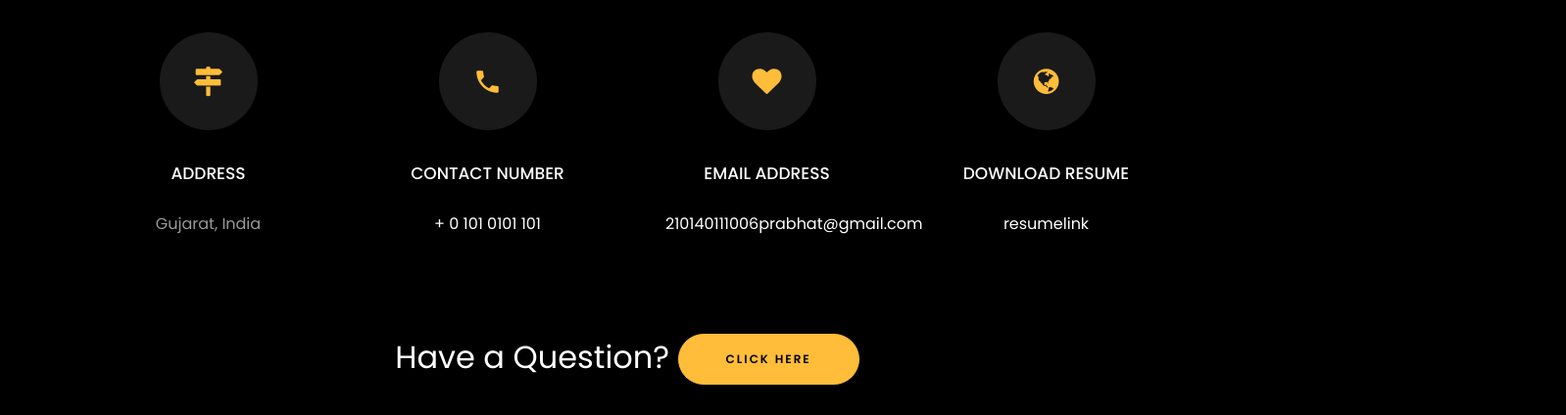
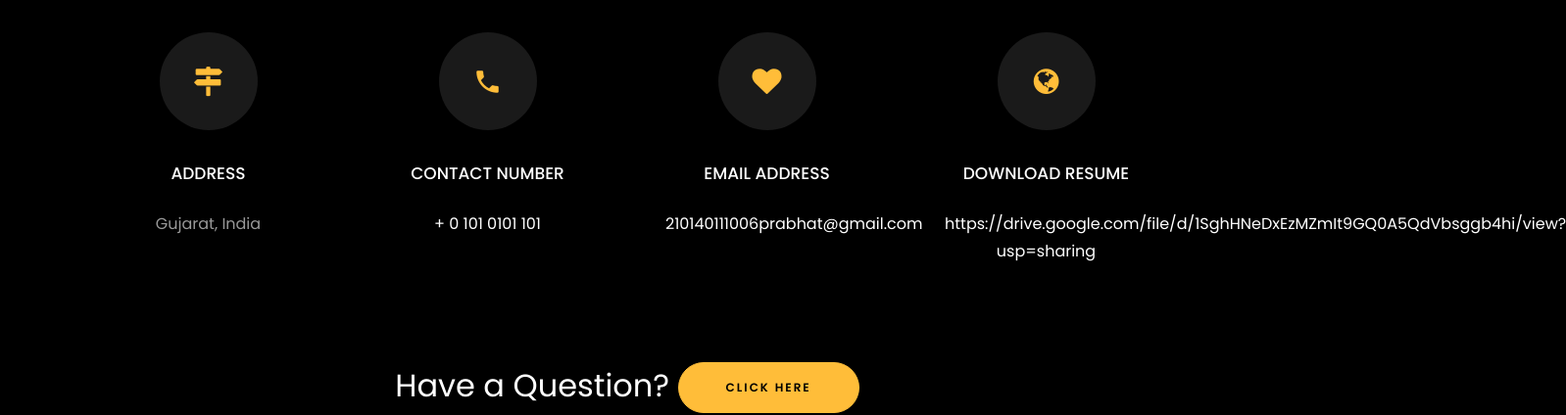
Before and after one commit to PrabhatKumar006/prabhatkumar.io, a plain HTML site: page index.html in a window 1280 px wide. Shown: the part 4602-5026 px from the top of the page at 98% size, 1598 px wide, since content can reach past the window. Drawn offline with Linux system fonts and the light colour scheme; files whose address does not match are found by name.

Commit message:
index.html

```diff
--- a/index.html
+++ b/index.html
@@ -567,7 +567,7 @@
           			<span class="icon-globe"></span>
           		</div>
           		<h3 class="mb-4">Download Resume</h3>
-	            <p><a href="#">resumelink</a></p>
+	            <p><a href="#">https://drive.google.com/file/d/1SghHNeDxEzMZmIt9GQ0A5QdVbsggb4hi/view?usp=sharing</a></p>
 	          </div>
           </div>
 
```
